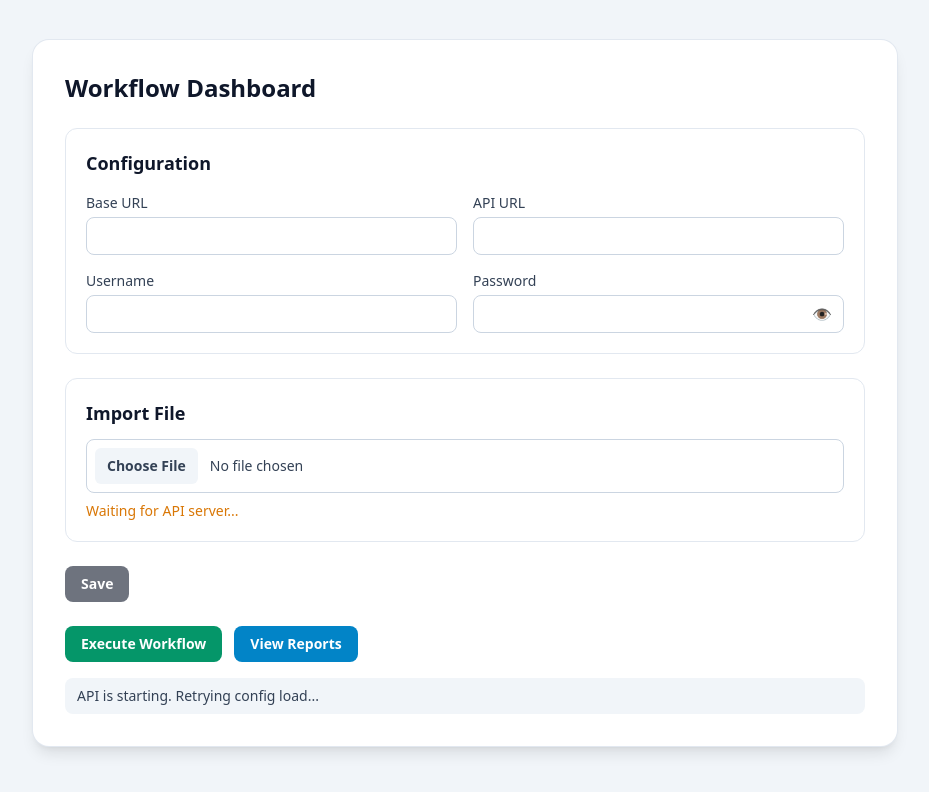
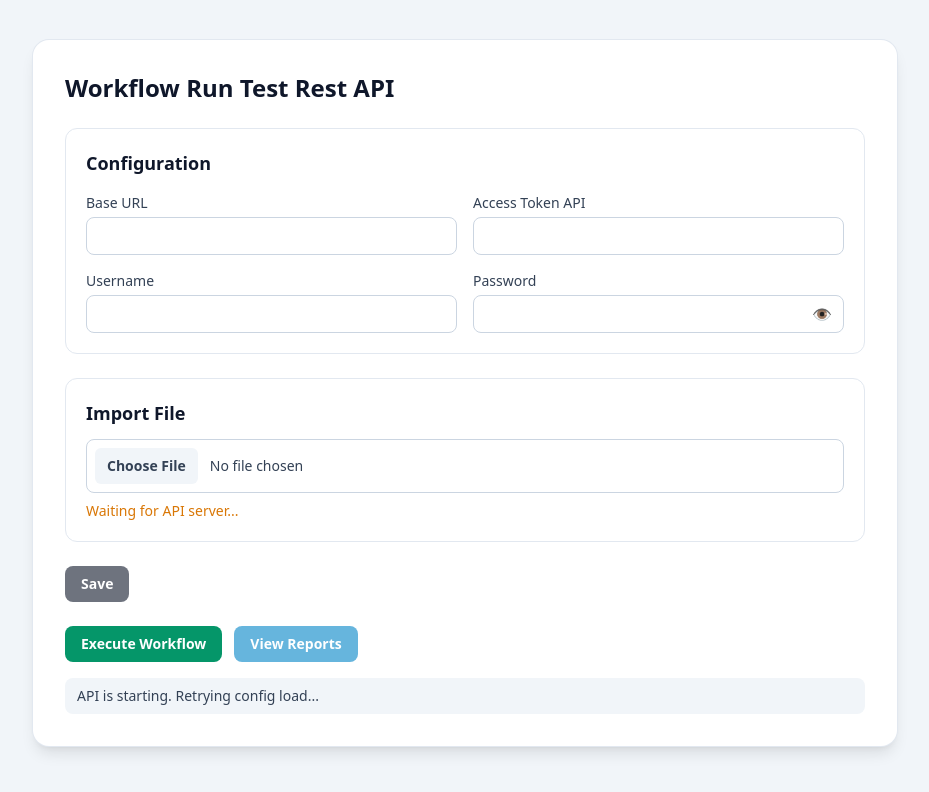
Before and after one commit to hoainhannguyenappvity/rnd-ai-rest-apis-testing-workflow, an Angular app in the folder FE/: page / in a window 1280 px wide. Shown: the top 792 px of the page, without its empty margins (175-1104 px from the left). Built offline with nearby package versions, Linux system fonts and the light colour scheme; no server answers.

Commit message:
update UI

```diff
--- a/FE/src/app/pages/dashboard/dashboard.component.html
+++ b/FE/src/app/pages/dashboard/dashboard.component.html
@@ -1,6 +1,6 @@
 <section class="mx-auto max-w-4xl px-4 py-10">
 	<div class="rounded-2xl bg-white p-6 shadow-lg ring-1 ring-slate-200 sm:p-8">
-		<h1 class="text-2xl font-bold text-slate-900">Workflow Dashboard</h1>
+		<h1 class="text-2xl font-bold text-slate-900">Workflow Run Test Rest API</h1>
 
 		<div class="mt-6 rounded-xl border border-slate-200 p-5">
 			<h2 class="text-lg font-semibold text-slate-900">Configuration</h2>
@@ -12,7 +12,7 @@
 				</label>
 
 				<label class="flex flex-col gap-1 text-sm font-medium text-slate-700">
-					API URL
+					Access Token API
 					<input type="text" formControlName="apiUrl" class="rounded-lg border border-slate-300 px-3 py-2 outline-none transition focus:border-slate-500" />
 				</label>
 
@@ -62,7 +62,7 @@
 				{{ isExecuting() ? 'Executing...' : 'Execute Workflow' }}
 			</button>
 
-			<button type="button" class="rounded-lg bg-sky-600 px-4 py-2 text-sm font-semibold text-white transition hover:bg-sky-500" (click)="goToReports()">View Reports</button>
+			<button type="button" class="rounded-lg bg-sky-600 px-4 py-2 text-sm font-semibold text-white transition hover:bg-sky-500 disabled:cursor-not-allowed disabled:opacity-60" (click)="goToReports()" [disabled]="disabledReport()">View Reports</button>
 		</div>
 
 		@if (isExecuting()) {
--- a/FE/src/app/pages/dashboard/dashboard.component.ts
+++ b/FE/src/app/pages/dashboard/dashboard.component.ts
@@ -32,6 +32,7 @@ export class DashboardComponent implements OnInit, OnDestroy {
 	apiReady = signal(false);
 	executeElapsedMs = signal(0);
 	executeProgressPercent = signal(0);
+	disabledReport = signal(true);
 	private readonly isConfigFormValid = signal(false);
 	readonly executeElapsedLabel = computed(() => {
 		const totalSeconds = Math.floor(this.executeElapsedMs() / 1000);
@@ -128,23 +129,24 @@ export class DashboardComponent implements OnInit, OnDestroy {
 
 		this.message.set('');
 		this.isExecuting.set(true);
+		this.disabledReport.set(true);
 		this.startExecuteTimer();
 
-		this.workflowService
-			.executeWorkflow()
-			.pipe(
+		this.workflowService.executeWorkflow().pipe(
 			finalize(() => {
 				this.isExecuting.set(false);
 				this.executeProgressPercent.set(100);
+				this.disabledReport.set(false);
 				this.stopExecuteTimer();
 			})
-			)
-			.subscribe({
+		).subscribe({
 			next: (response) => {
 				this.message.set(response?.message ?? 'Workflow executed successfully.');
+				this.isExecuting.set(true);
 			},
 			error: (error) => {
 				this.message.set(error?.error?.message ?? 'Failed to execute workflow.');
+				this.isExecuting.set(true);
 			}
 		});
 	}
```
Lines whose indentation alone changed are shown as unchanged.
